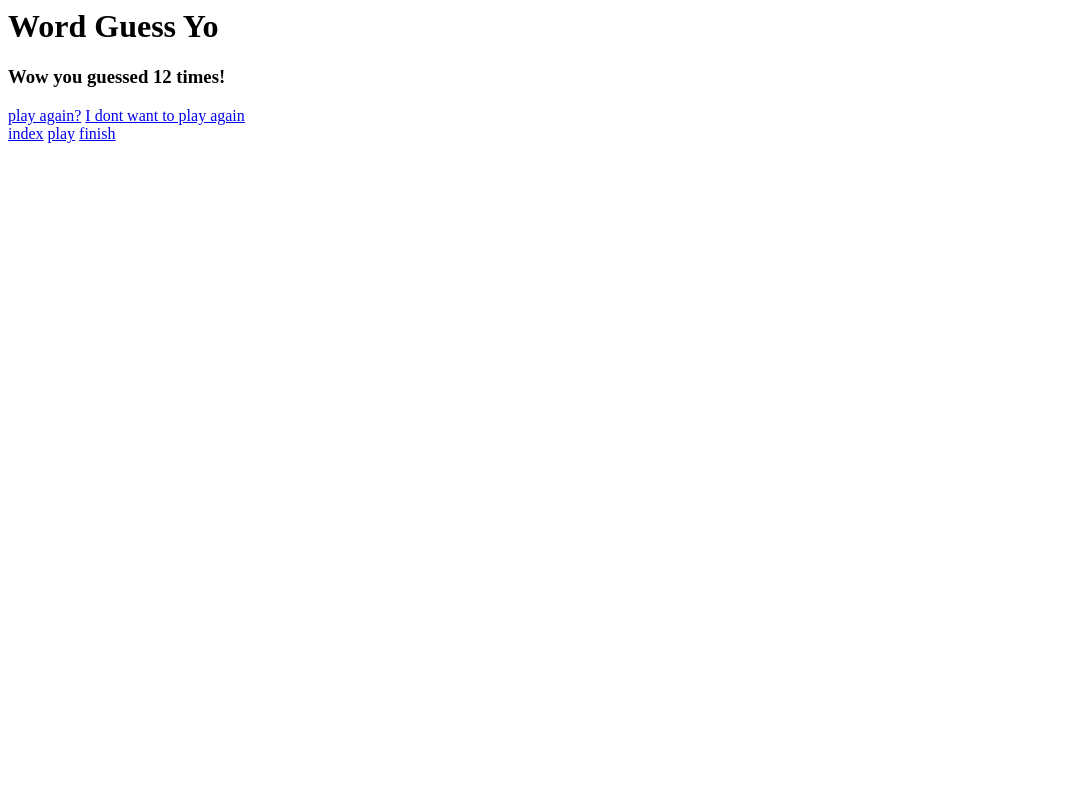
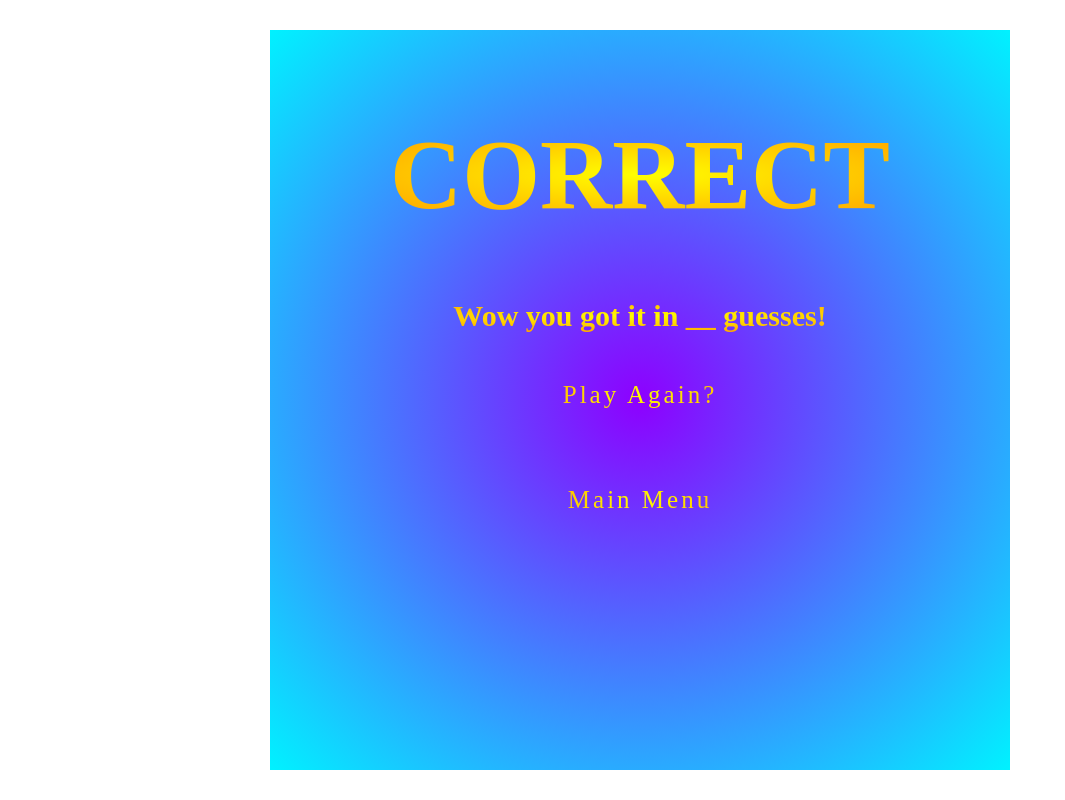
Before and after one commit to StoneDog02/word-guesser, a website: page finish.html in a window 1280 px wide. Shown: the whole page, without its empty margins (0-1065 px from the left). Drawn offline with Linux system fonts and the light colour scheme.

Commit message:
almost done

```diff
--- a/finish.html
+++ b/finish.html
@@ -1,12 +1,73 @@
+<link rel="stylesheet" href="master.css" />
+<style>
+  body {
+    margin: 0;
+  }
+  .game-container {
+    background: radial-gradient(#8d00ff, #00f2ff);
+    width: 700px;
+    height: 700px;
+    position: absolute;
+    top: 50%;
+    left: 50%;
+    padding: 20px;
+    transform: translate(-50%, -50%);
+    text-align: center;
+  }
+  .prompt {
+    font-size: 30px;
+    background: -webkit-radial-gradient(#ffff00, #ff8000);
+    -webkit-background-clip: text;
+    -webkit-text-fill-color: transparent;
+  }
+  .title {
+    font-size: 100px;
+    background: -webkit-radial-gradient(#ffff00, #ff8000);
+    -webkit-background-clip: text;
+    -webkit-text-fill-color: transparent;
+  }
+  .again {
+    display: grid;
+    height: 80px;
+    width: 250px;
+    position: absolute;
+    margin: auto;
+    left: 0;
+    right: 0;
+    top: 0;
+    bottom: 10;
+    place-items: center;
+    font-size: 25px;
+    font-weight: 500;
+    text-decoration: none;
+    letter-spacing: 3px;
+    background: -webkit-radial-gradient(#ffff00, #ff8000);
+    -webkit-background-clip: text;
+    -webkit-text-fill-color: transparent;
+  }
+  .home {
+    display: grid;
+    height: 80px;
+    width: 250px;
+    position: absolute;
+    margin: auto;
+    left: 0;
+    right: 0;
+    top: 200;
+    bottom: 0;
+    place-items: center;
+    font-size: 25px;
+    font-weight: 500;
+    text-decoration: none;
+    letter-spacing: 3px;
+    background: -webkit-radial-gradient(#ffff00, #ff8000);
+    -webkit-background-clip: text;
+    -webkit-text-fill-color: transparent;
+  }
+</style>
 <div class="game-container">
-  <h1>Word Guess Yo</h1>
-  <h3>Wow you guessed 12 times!</h3>
-  <a href="/play.html">play again?</a>
-  <a href="/index.html">I dont want to play again</a>
+  <h1 class="title">CORRECT</h1>
+  <h3 class="prompt">Wow you got it in __ guesses!</h3>
+  <a href="/play.html" class="again">Play Again?</a>
+  <a href="/index.html" class="home">Main Menu</a>
 </div>
-
-<!-- get rid of these later -->
-
-<a href="/index.html">index</a>
-<a href="/play.html">play</a>
-<a href="/finish.html">finish</a>
```
Also changed, not shown: index.html (+1 -1 lines), play.html (+69 -4 lines).
